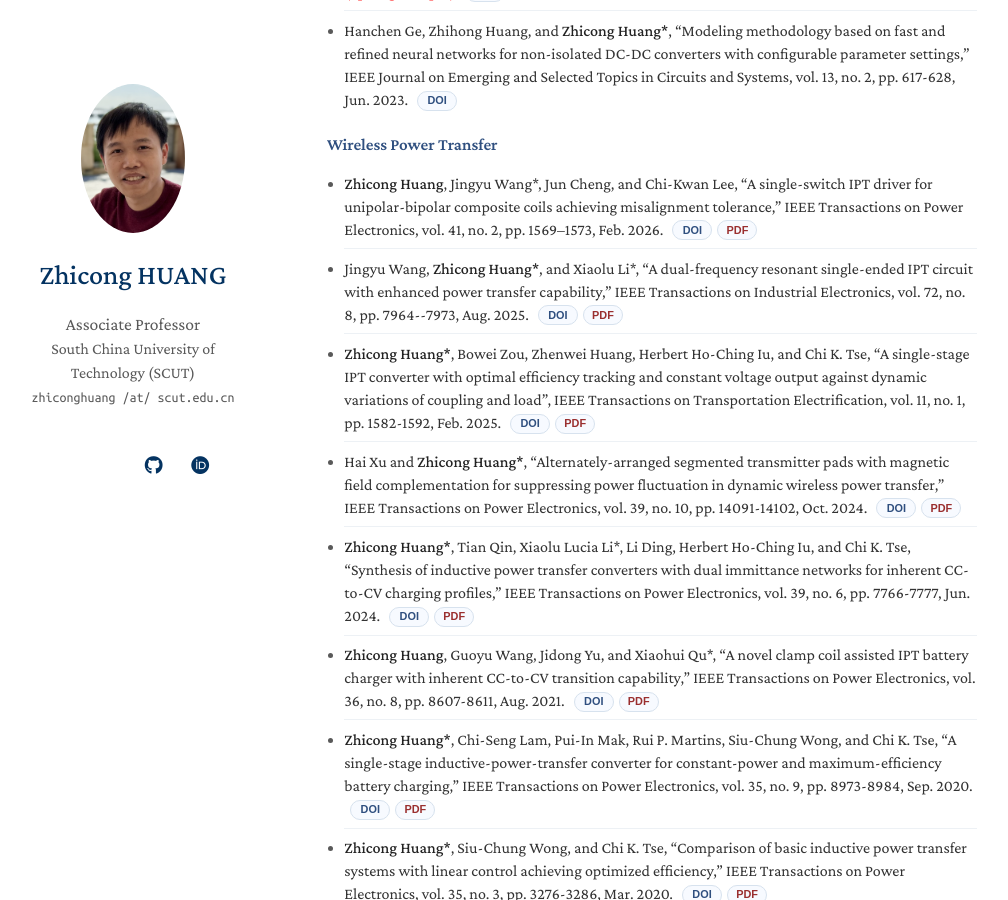
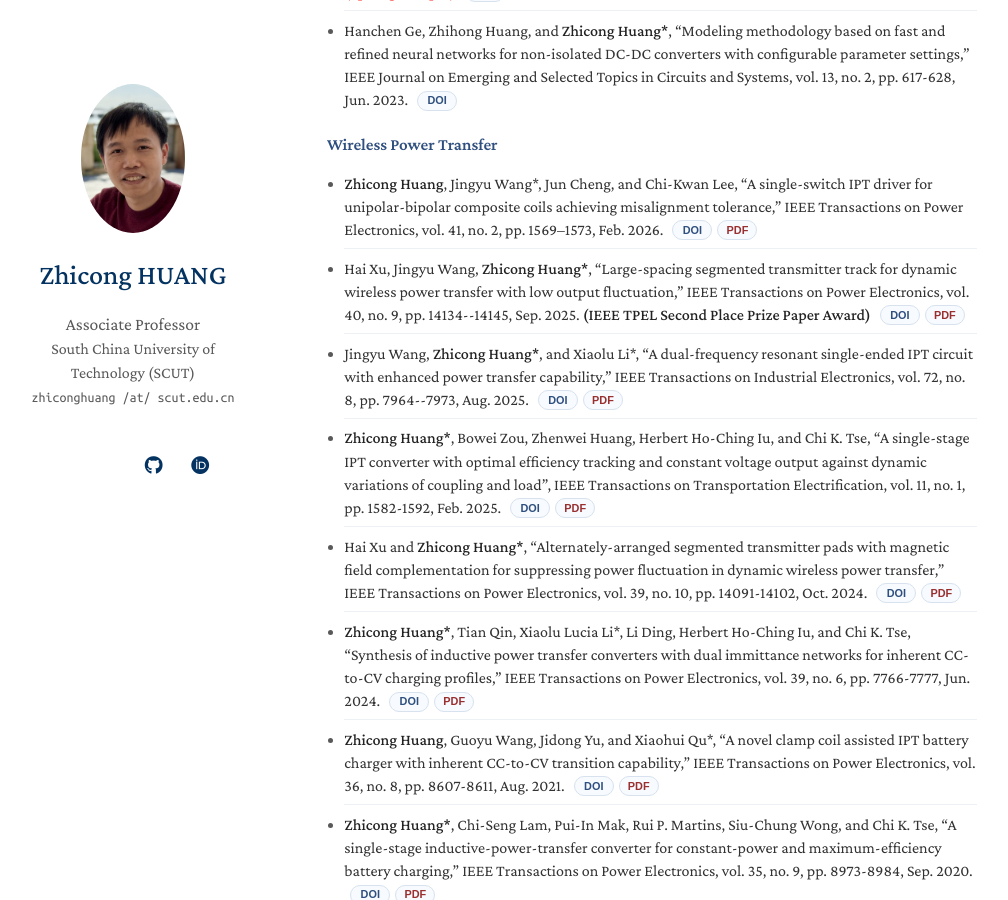
Before and after one commit to forwardhuang/forwardhuang.github.io, a Jekyll site: the page built from index.md, in a window 1280 px wide and 900 px high, scrolled down 2337 px. Shown: the whole window, without its empty margins (143-1151 px from the left). Built offline with Jekyll 4.4.1, drawn with Linux system fonts in a browser that asks for light colours; a style sheet for code colours, icons or effects is not loaded; our own code applies the rules of GitHub Pages for plain Markdown files.

Commit message:
Add TPEL prize paper publication

```diff
--- a/_data/publications.yml
+++ b/_data/publications.yml
@@ -52,6 +52,14 @@ main:
       <strong>Zhicong Huang</strong>, Jingyu Wang*, Jun Cheng, and Chi-Kwan Lee, “A single-switch IPT driver for unipolar-bipolar composite coils achieving misalignment tolerance,” IEEE Transactions on Power Electronics, vol. 41, no. 2, pp. 1569–1573, Feb. 2026.
     pdf: "https://doi.org/10.1109/tpel.2025.3614264"
     code: "./assets/files/2026-Huang-Single-TPEL.pdf"
+  - title: "Large-spacing segmented transmitter track for dynamic wireless power transfer with low output fluctuation"
+    category: "Wireless Power Transfer"
+    conference: "IEEE Transactions on Power Electronics"
+    year_status: "2025"
+    citation: >-
+      Hai Xu, Jingyu Wang, <strong>Zhicong Huang*</strong>, “Large-spacing segmented transmitter track for dynamic wireless power transfer with low output fluctuation,” IEEE Transactions on Power Electronics, vol. 40, no. 9, pp. 14134--14145, Sep. 2025. <strong>(IEEE TPEL Second Place Prize Paper Award)</strong>
+    pdf: "https://doi.org/10.1109/TPEL.2025.3569698"
+    code: "./assets/files/2025-Xu-Large-Spacing-TPEL.pdf"
   - title: "A dual-frequency resonant single-ended IPT circuit with enhanced power transfer capability"
     category: "Wireless Power Transfer"
     conference: "IEEE Transactions on Industrial Electronics"
```
Also changed, not shown: 1 other file.
